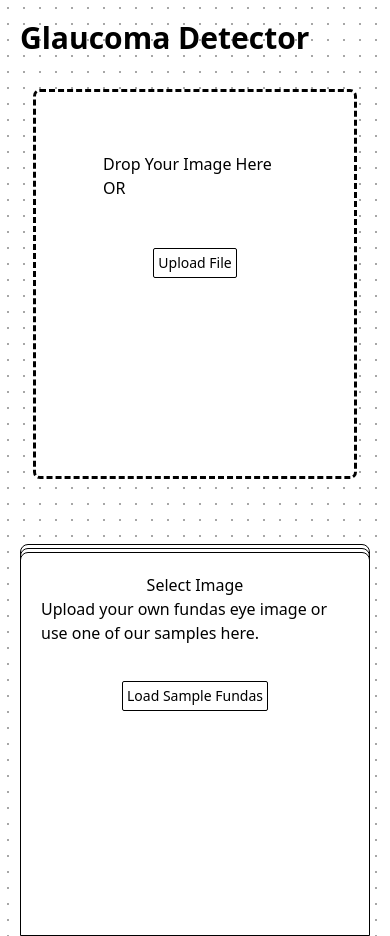
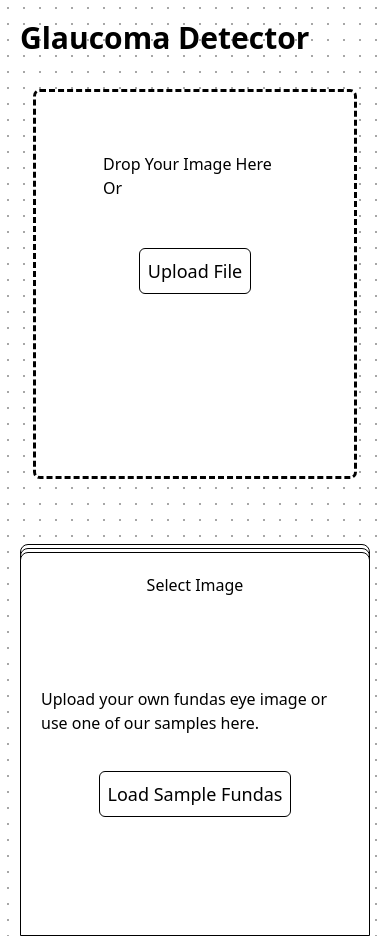
Before and after one commit to Joshuajrodrigues/glaucoma-detector, a Next.js app: page / in a window 390 px wide. Built offline with nearby package versions, Linux system fonts and the light colour scheme.

Commit message:
minor css fixes

```diff
--- a/components/Button.tsx
+++ b/components/Button.tsx
@@ -6,8 +6,8 @@ const Button:FunctionComponent<{
 }> = ({children,onClick,...other}) => {
   return (
     <button onClick={onClick}
-      className=' border-black border text-sm rounded-sm m-2 p-1
-                md:text-lg md:p-2 md:rounded-md'
+      className=' border-black border  m-2
+                text-lg p-2 rounded-md'
     >{children}</button>
   )
 }
--- a/components/CardContainer.tsx
+++ b/components/CardContainer.tsx
@@ -105,15 +105,15 @@ const CardContainer: FunctionComponent<{
         title="Select Image"
         index={5}
       >
-        <>
+        <div className="flex flex-col justify-center items-center h-full">
           <p>
             Upload your own fundas eye image or use one of our samples here.
           </p>
-          <div className=" mt-7">
+          <div className="mt-7">
           <Button onClick={loadSample}>Load Sample Fundas</Button>
 
           </div>
-        </>
+        </div>
       </Card>
     </div>
   );
--- a/components/ImageContainer.tsx
+++ b/components/ImageContainer.tsx
@@ -137,7 +137,7 @@ const ImageContainer: FunctionComponent<{
           {Object.keys(files).length === 0 &&
             images.length <= 0 &&
             !loadSample && (
-              <>
+            <>
                 <p className="p-5 m-5 w-56 rounded">{instructions}</p>
                 <label>{label}</label>
                 <Button onClick={handleUploadBtnClick}>Upload File</Button>
@@ -151,7 +151,7 @@ const ImageContainer: FunctionComponent<{
                   onChange={handleNewFileUpload}
                   ref={fileInputRef}
                 />
-              </>
+            </>
             )}
 
           {/* Display image */}
--- a/pages/index.tsx
+++ b/pages/index.tsx
@@ -30,7 +30,7 @@ export default function Home() {
 
         <ImageContainer
           imageRef={imgRef}
-          instructions="Drop Your Image Here OR"
+            instructions="Drop Your Image Here Or"
           multiple={false}
 
           />
```
